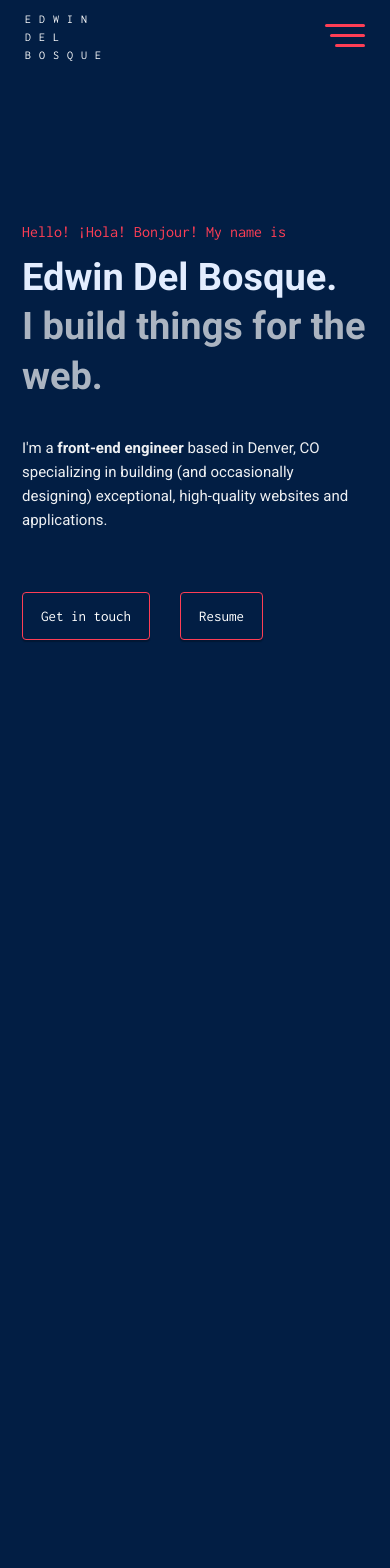
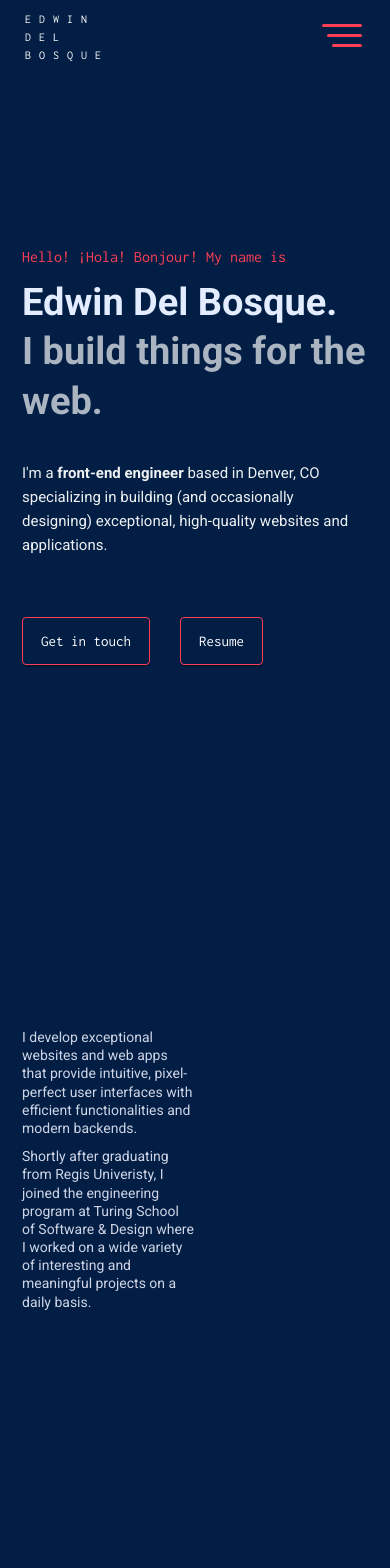
Before and after one commit to royamoussapour/portfolio, a React (Create React App) app: page / in a window 390 px wide. Shown: the top 1568 px of the page. Built offline with nearby package versions, Linux system fonts and the light colour scheme.

Commit message:
Adjust media queries for electronic devices in landscape mode

```diff
--- a/src/AboutMe/AboutMe.js
+++ b/src/AboutMe/AboutMe.js
@@ -4,7 +4,22 @@ import './AboutMe.scss';
 function AboutMe() {
 	return (
 		<main className='AboutMe'>
-			<section></section>
+			<section className='about-box'>
+				<section>
+					<p>
+						I develop exceptional websites and web apps that provide intuitive,
+						pixel-perfect user interfaces with efficient functionalities and
+						modern backends.
+					</p>
+					<p>
+						Shortly after graduating from Regis Univeristy, I joined the
+						engineering program at Turing School of Software & Design where I
+						worked on a wide variety of interesting and meaningful projects on a
+						daily basis.
+					</p>
+				</section>
+				<section></section>
+			</section>
 		</main>
 	);
 }
--- a/src/AboutMe/AboutMe.scss
+++ b/src/AboutMe/AboutMe.scss
@@ -1,10 +1,19 @@
 .AboutMe {
-	margin: auto;
 	width: 100%;
 	height: 100vh;
-	padding-top: 150px;
+	min-height: 700px;
+	padding: 150px 0;
 
-	section {
-		padding: 150px 0;
+	.about-box {
+		display: flex;
+		justify-content: center;
+	}
+
+	p {
+		font-weight: 400;
+		width: 50%;
+		max-width: 400px;
+		font-family: 'Roboto';
+		color: rgb(207, 213, 231);
 	}
 }
--- a/src/App/App.js
+++ b/src/App/App.js
@@ -23,13 +23,14 @@ function App() {
 						designing) exceptional, high-quality websites and applications.
 					</p>
 					<div>
-						<a href='mailto:edwinbosq@gmail.com'>
+						<a href='mailto:edwinbosq@gmail.com' className='button-link'>
 							<button className='contact-button'>Get in touch</button>
 						</a>
 						<a
 							href='https://drive.google.com/file/d/1xHc5laE37pDg4wb9mIK8OmBdcrEeechw/view'
 							target='_blank'
-							rel='noopener noreferrer'>
+							rel='noopener noreferrer'
+							className='button-link'>
 							<button className='contact-button'>Resume</button>
 						</a>
 					</div>
--- a/src/App/App.scss
+++ b/src/App/App.scss
@@ -5,13 +5,13 @@ h1 {
 }
 
 .title-section {
-	margin: auto;
 	width: 100%;
+	min-height: 700px;
 	height: 100vh;
 	display: flex;
 	flex-direction: column;
 	justify-content: center;
-	padding-bottom: 50px;
+	padding: 50px 0;
 }
 
 .introduction {
--- a/src/NavigationBar/NavigationBar.scss
+++ b/src/NavigationBar/NavigationBar.scss
@@ -1,21 +1,23 @@
 .navigation-ul {
 	display: flex;
 	justify-content: flex-end;
-	margin-right: -100px;
+	margin-right: -130px;
 	align-items: center;
 	padding: 10px 0;
 	height: 0px;
 	padding-top: 50px;
-	background: none;
+	background: #021e44;
+	padding-right: 20px;
 
 	li {
 		list-style: none;
 		cursor: pointer;
-		margin: 20px 0 20px 50px;
+		margin: 20px 0 20px 30px;
 		font-size: 18px;
 		font-weight: 400;
 		font-family: 'Inconsolata';
 		transition: 0.15s;
+		padding: 5px 10px;
 		padding-bottom: 3px;
 		color: rgb(255, 255, 255);
 		border-bottom: 2px solid rgba(65, 132, 255, 0);
@@ -30,11 +32,12 @@
 	visibility: hidden;
 	position: absolute;
 	display: flex;
+	padding: 5px;
 	flex-direction: column;
 	align-items: flex-end;
 	justify-content: center;
-	right: 22px;
-	top: 20px;
+	right: 20px;
+	top: 15px;
 	cursor: pointer;
 
 	div {
@@ -77,7 +80,7 @@
 
 @media only screen and (max-width: 1050px) {
 	.navigation-ul {
-		margin-right: -35px;
+		margin-right: -70px;
 	}
 
 	.logo p {
@@ -90,6 +93,7 @@
 		margin-right: 0px;
 		box-shadow: -10px 0px 10px rgba(0, 0, 0, 0.205);
 		width: 100%;
+		background: none;
 		height: 73px;
 		position: fixed;
 		left: 110vw;
@@ -100,6 +104,7 @@
 		justify-content: center;
 		flex-direction: column;
 		height: 100vh;
+		min-height: 400px;
 		background: #1b3050;
 		padding-bottom: 100px;
 		padding-left: 17%;
@@ -110,7 +115,7 @@
 			text-align: center;
 			list-style: none;
 			margin: 0px;
-			padding-bottom: 50px;
+			margin-bottom: 50px;
 		}
 	}
 
@@ -183,7 +188,7 @@
 		height: 100vh;
 		background: #1b3050;
 		padding-bottom: 100px;
-		padding-left: 20%;
+		padding-left: 21%;
 	}
 
 	.navigation-ul-active {
--- a/src/Socials/Socials.scss
+++ b/src/Socials/Socials.scss
@@ -38,6 +38,10 @@ svg {
 	.Socials {
 		right: 40px;
 	}
+
+	.stripe {
+		height: 90px;
+	}
 }
 
 @media only screen and (max-width: 730px) {
```
Also changed, not shown: src/index.scss (+28 -0 lines).
